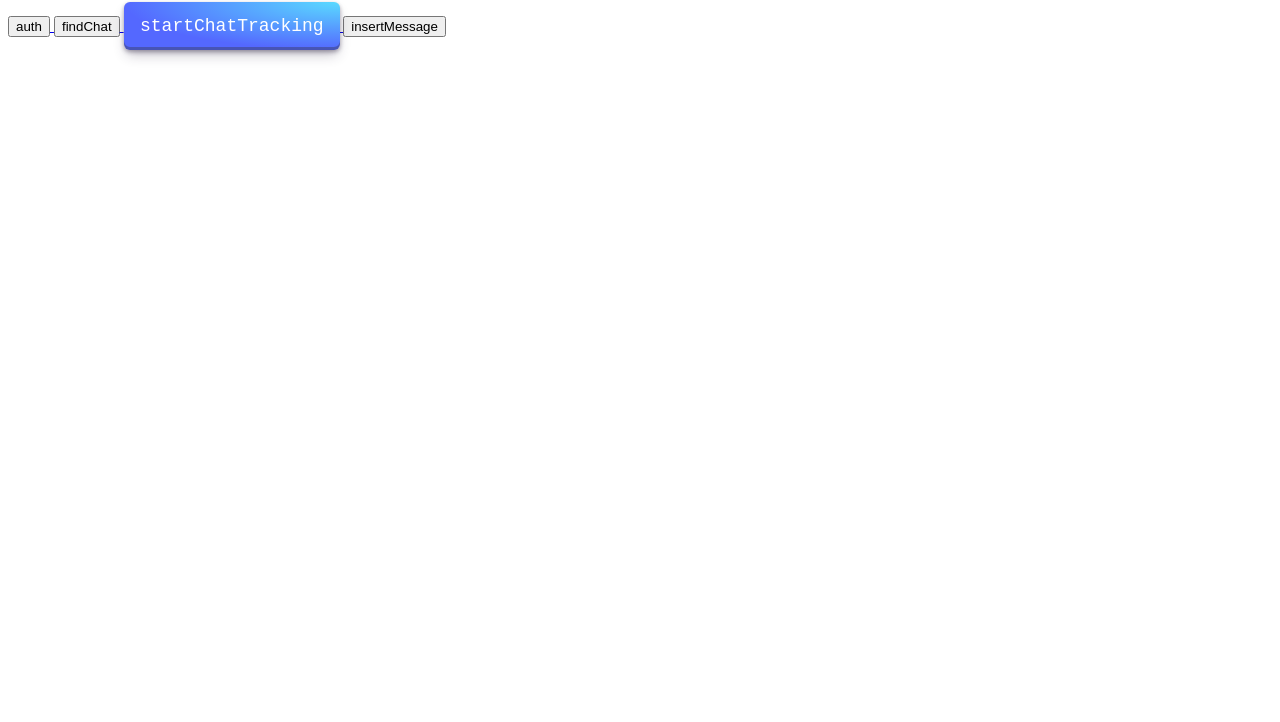
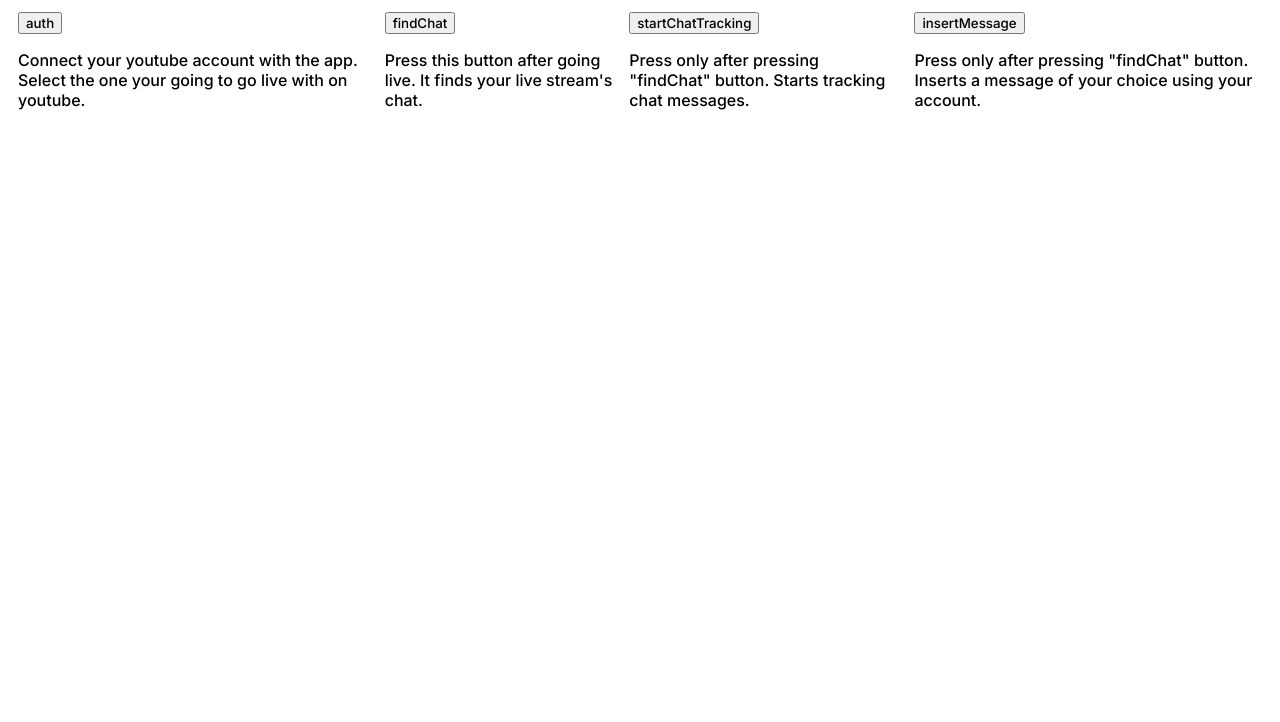
Before and after one commit to UFO-Studios/AlienBot-YouTube, a website: page index.html in a window 1280 px wide. Shown: the part 78-800 px from the top of the page. Drawn offline with Linux system fonts and the light colour scheme.

Commit message:
some HTML stuff

```diff
--- a/index.html
+++ b/index.html
@@ -5,30 +5,82 @@
 
 <head>
     <title>youtube mod bot</title>
+    <!-- <link rel="stylesheet" href="style.css"> -->
+
+    <style>
+        @import url("https://fonts.googleapis.com/css2?family=Inter:wght@500&display=swap");
+
+        * {
+            font-family: "Inter", sans-serif;
+        }
+
+        a {
+            text-decoration: none;
+            color: black;
+        }
+
+        .name {
+            display: flex;
+            justify-content: center;
+            align-content: center;
+            width: 100%;
+        }
+
+        .buttons {
+            display: flex;
+            justify-content: center;
+            /* align-content: center; */
+            width: 100%;
+        }
+
+        .button {
+            display: block;
+            margin-left: 10px;
+            align-self: center;
+            justify-self: center;
+        }
+    </style>
 </head>
 
 <body>
-    <h1>Youtube mod bot</h1>
-    <a href="/auth">
+    <div class="name">
+        <h1>AlienBot-Youtube</h1>
+    </div>
+
+    <div class="buttons">
+        <a href="/auth" class="button">
             <button>
                 auth
             </button>
+            <p>
+                Connect your youtube account with the app. Select the one your going to go live with on youtube.
+            </p>
         </a>
-    <a href="/findChat">
+        <a href="/findChat" class="button">
             <button>
                 findChat
             </button>
+            <p>
+                Press this button after going live. It finds your live stream's chat.
+            </p>
         </a>
-    <a href="/startChatTracking">
-        <button class="button-29" role="button">
+        <a href="/startChatTracking" class="button">
+            <button>
                 startChatTracking
             </button>
+            <p>
+                Press only after pressing "findChat" button. Starts tracking chat messages.
+            </p>
         </a>
-    <a href="/insertMessage">
+        <a href="/insertMessage" class="button">
             <button>
                 insertMessage
             </button>
+            <p>
+                Press only after pressing "findChat" button. Inserts a message of your choice using your account.
+            </p>
         </a>
+    </div>
 </body>
 
 </html>
--- a/package.json
+++ b/package.json
@@ -7,6 +7,6 @@
     "googleapis": "^105.0.0"
   },
   "scripts": {
-    "start": "nodemon server.js"
+    "start": "node server.js"
   }
 }
--- a/style.css
+++ /dev/null
@@ -1,54 +0,0 @@
-/* Useless file tbh */
-
-/* CSS */
-.button-29 {
-  align-items: center;
-  appearance: none;
-  background-image: radial-gradient(
-    100% 100% at 100% 0,
-    #5adaff 0,
-    #5468ff 100%
-  );
-  border: 0;
-  border-radius: 6px;
-  box-shadow: rgba(45, 35, 66, 0.4) 0 2px 4px,
-    rgba(45, 35, 66, 0.3) 0 7px 13px -3px, rgba(58, 65, 111, 0.5) 0 -3px 0 inset;
-  box-sizing: border-box;
-  color: #fff;
-  cursor: pointer;
-  display: inline-flex;
-  font-family: "JetBrains Mono", monospace;
-  height: 48px;
-  justify-content: center;
-  line-height: 1;
-  list-style: none;
-  overflow: hidden;
-  padding-left: 16px;
-  padding-right: 16px;
-  position: relative;
-  text-align: left;
-  text-decoration: none;
-  transition: box-shadow 0.15s, transform 0.15s;
-  user-select: none;
-  -webkit-user-select: none;
-  touch-action: manipulation;
-  white-space: nowrap;
-  will-change: box-shadow, transform;
-  font-size: 18px;
-}
-
-.button-29:focus {
-  box-shadow: #3c4fe0 0 0 0 1.5px inset, rgba(45, 35, 66, 0.4) 0 2px 4px,
-    rgba(45, 35, 66, 0.3) 0 7px 13px -3px, #3c4fe0 0 -3px 0 inset;
-}
-
-.button-29:hover {
-  box-shadow: rgba(45, 35, 66, 0.4) 0 4px 8px,
-    rgba(45, 35, 66, 0.3) 0 7px 13px -3px, #3c4fe0 0 -3px 0 inset;
-  transform: translateY(-2px);
-}
-
-.button-29:active {
-  box-shadow: #3c4fe0 0 3px 7px inset;
-  transform: translateY(2px);
-}
```
Lines whose indentation alone changed are shown as unchanged.
